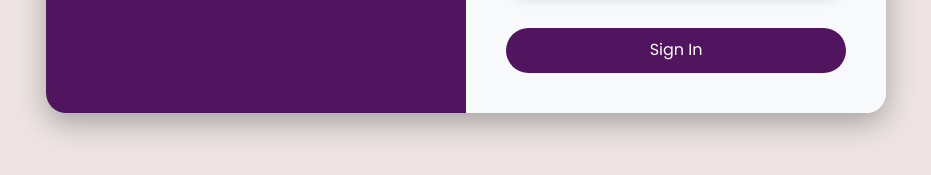
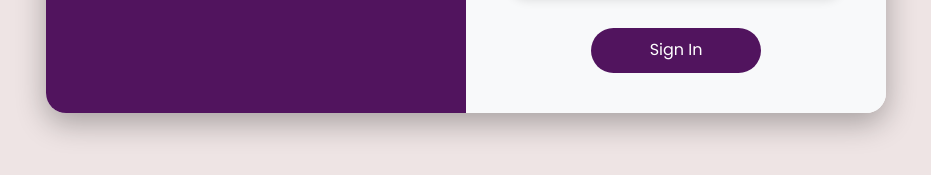
Before and after one commit to jermieo/garud, a plain HTML site: page index.html in a window 1280 px wide. Shown: the part 477-652 px from the top of the page, without its empty margins (174-1105 px from the left). Drawn offline with nearby package versions, Linux system fonts and the light colour scheme.

Commit message:
index change

```diff
--- a/index.html
+++ b/index.html
@@ -322,7 +322,7 @@ body {
                     <input type="password" class="form-control" id="signupPassword" placeholder="Password" required>
                     <i class="fas fa-eye toggle-password" id="togglePasswordSignup"></i>
                 </div>
-                <button type="submit" class="btn btn-primary w-100 mt-3">Sign In</button>
+                <button type="submit" class="btn btn-primary w-50 mt-3">Sign In</button>
             </form>
 
 
```
